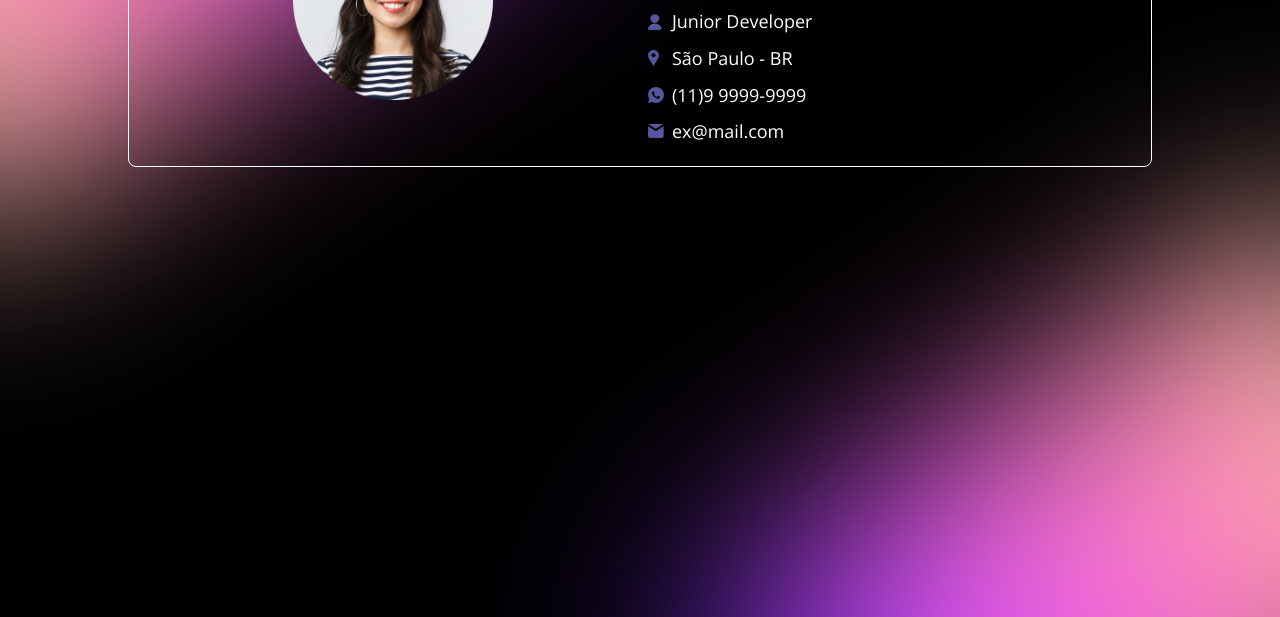
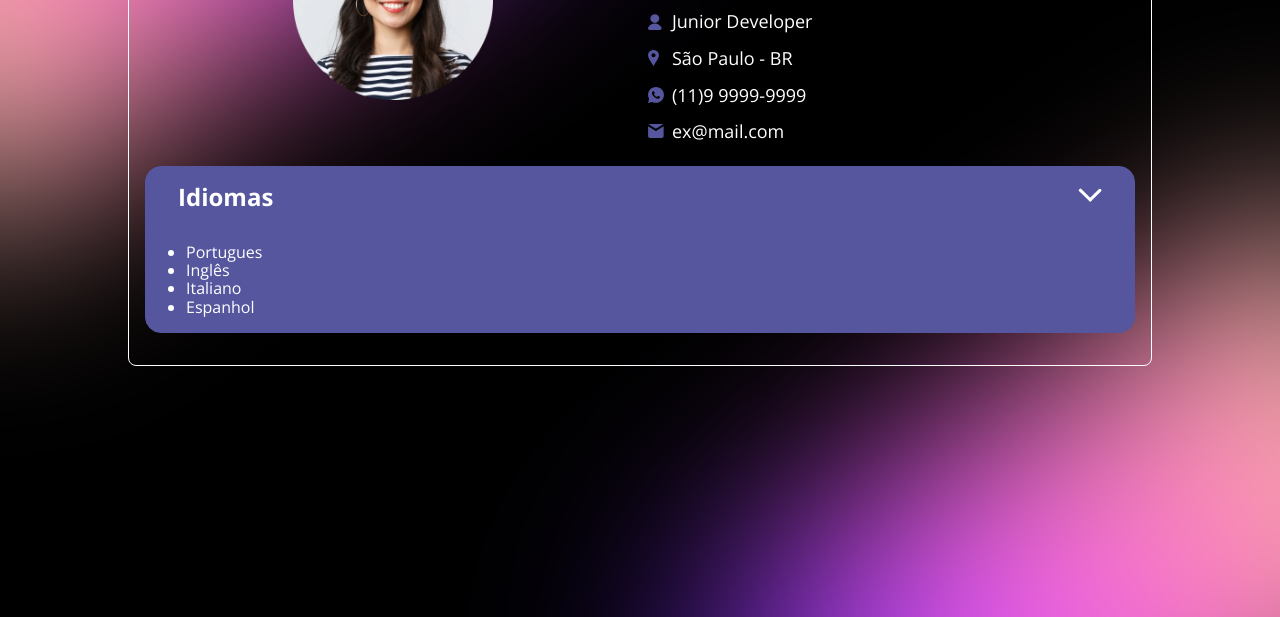
Before and after one commit to IsaqueBatist/Portifolio_DIO, a plain HTML site: page index.html in a window 1280 px wide. Shown: the part 183-800 px from the top of the page. Drawn offline with nearby package versions, Linux system fonts and the light colour scheme.

Commit message:
Accordeon

```diff
--- /dev/null
+++ b/assets/css/acordeon.css
@@ -0,0 +1,47 @@
+.accordion{
+  display: flex;
+  flex-direction: column;
+  border: 1px solid white;
+  border-radius: 1rem;
+  width: 100%;
+  margin: 1rem 0;
+  transition: .25s;
+}
+.accordion.open .trigger::after{
+  transform: rotate(180deg);
+}
+.accordion .content{
+  display: none;
+}
+.accordion .trigger::after {
+  content: '';
+  display: inline-block;
+  width: 1.5rem;
+  height: 1.5rem;
+  background-repeat: no-repeat;
+  background-size: contain;
+  background-image: url('/assets/img/icons/arrow-top.svg');
+}
+.accordion .trigger{
+  font-size: 1.5rem;
+  font-weight: 700;
+  justify-content: space-between;
+  display: flex;
+  flex-direction: row;
+  padding: 1rem 2rem;
+  background-color: transparent;
+  color: white;
+  border: none;
+}
+.accordion.open, .accordion:hover{
+  background-color: #55569E;
+  border-color: #55569E;
+}
+.accordion.open .content{
+  display: inline-block;
+}
+
+.accordion .trigger:hover{
+  cursor: pointer;
+
+}
--- /dev/null
+++ b/assets/js/accordion.js
@@ -0,0 +1,13 @@
+const accordionTrigger = document.querySelectorAll('.accordion .trigger')
+accordionTrigger.forEach((trigger) => {
+  trigger.addEventListener('click', (e) => {
+    const acordeon = trigger.parentElement
+
+    const isOpen = acordeon.classList.contains('open')
+    if (isOpen){
+        acordeon.classList.remove('open')
+      } else {
+        acordeon.classList.add('open')
+      }
+  })
+})
--- a/index.html
+++ b/index.html
@@ -10,6 +10,7 @@
   <!--Css-->
   <link rel="stylesheet" href="assets/css/global.css">
   <link rel="stylesheet" href="assets/css/header.css">
+  <link rel="stylesheet" href="assets/css/acordeon.css">
   <!--Normalize-->
   <link rel="stylesheet" href="https://cdnjs.cloudflare.com/ajax/libs/normalize/8.0.1/normalize.min.css" integrity="sha512-NhSC1YmyruXifcj/KFRWoC561YpHpc5Jtzgvbuzx5VozKpWvQ+4nXhPdFgmx8xqexRcpAglTj9sIBWINXa8x5w==" crossorigin="anonymous" referrerpolicy="no-referrer"/>
   <title>Portifolio</title>
@@ -30,15 +31,24 @@
       </div>
 
     </header>
+    <section class="accordion open">
+      <button type="button" class="trigger">
+          Idiomas
+      </button>
+        <div class="content">
+          <ul>
+            <li>Portugues
+            <li>Inglês
+            <li>Italiano
+            <li>Espanhol
+          </ul>
+        </div>
 
-    <section></section>
-    <section></section>
-    <section></section>
-    <section></section>
-    <section></section>
+    </section>
+
 
 
   </div>
-
+  <script src="assets/js/accordion.js"></script>
 </body>
 </html>
```
Also changed, not shown: assets/img/icons/arrow-top.svg (added).
